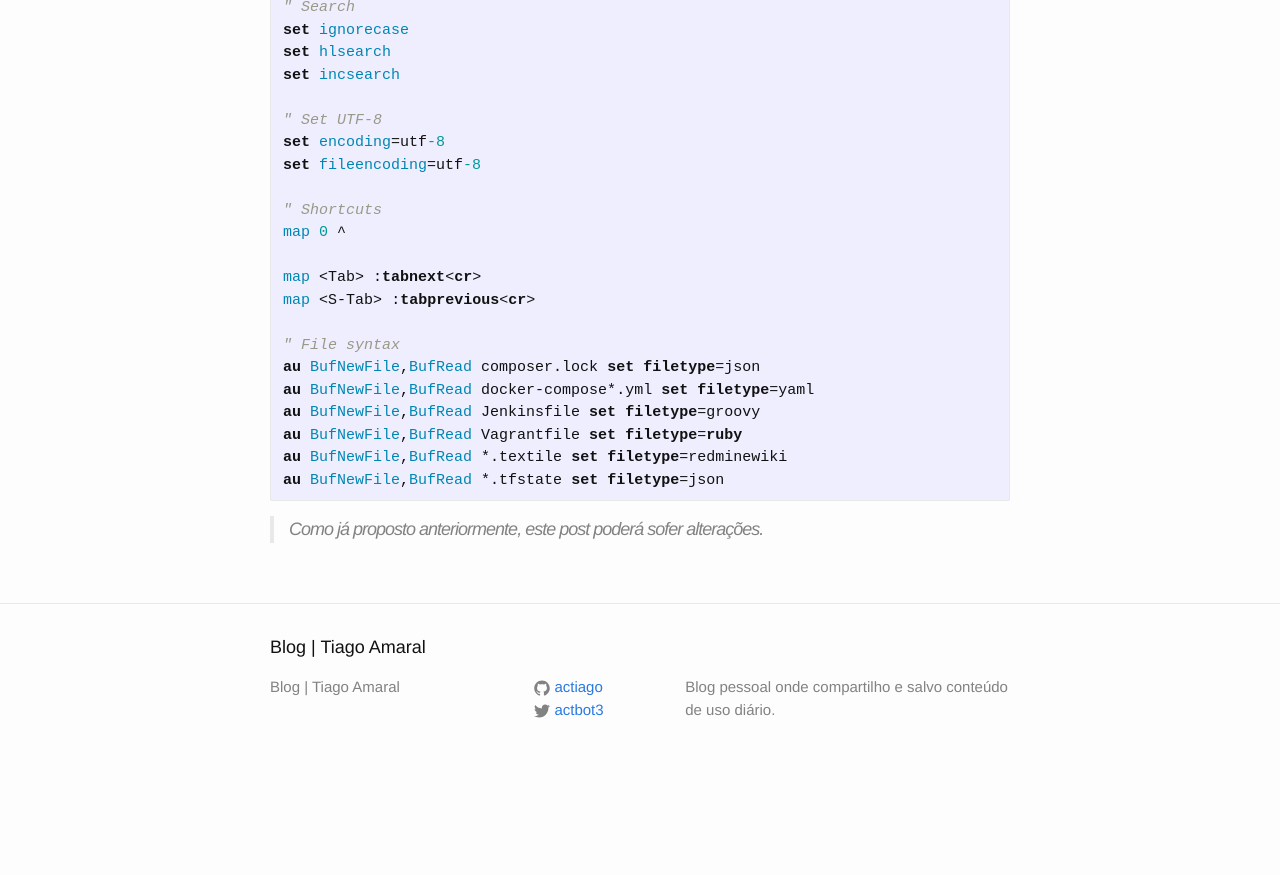
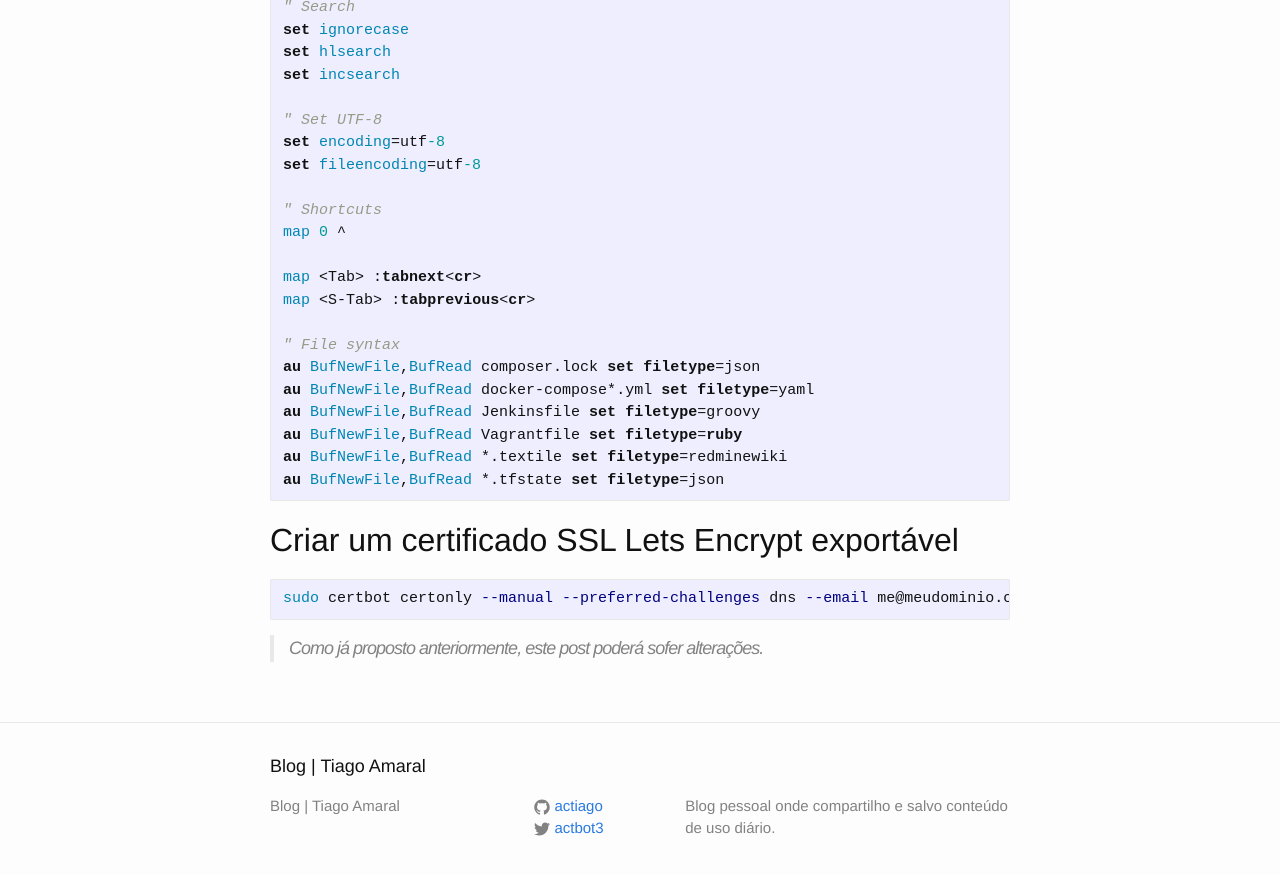
Before and after one commit to actiago/actiago.github.io, a Jekyll site: the page built from _posts/2020-12-18-useful-commands.markdown, in a window 1280 px wide and 900 px high, scrolled down 3902 px. Shown: the top 875 px of the window. Built offline with Jekyll 4.4.1, drawn with Linux system fonts in a browser that asks for light colours; before the commit the page ends 4683 px from its top, so only the background shows below that.

Commit message:
adiciona criacão de certificado SSL Lets Encript

````diff
--- a/_posts/2020-12-18-useful-commands.markdown
+++ b/_posts/2020-12-18-useful-commands.markdown
@@ -199,4 +199,10 @@ au BufNewFile,BufRead *.textile set filetype=redminewiki
 au BufNewFile,BufRead *.tfstate set filetype=json
 ```
 
+## Criar um certificado SSL Lets Encrypt exportável
+
+```bash
+sudo certbot certonly --manual --preferred-challenges dns --email me@meudominio.com.br --server https://acme-v02.api.letsencrypt.org/directory --agree-tos -d '*.dominio.com.br'
+```
+
 > Como já proposto anteriormente, este post poderá sofer alterações.
````
